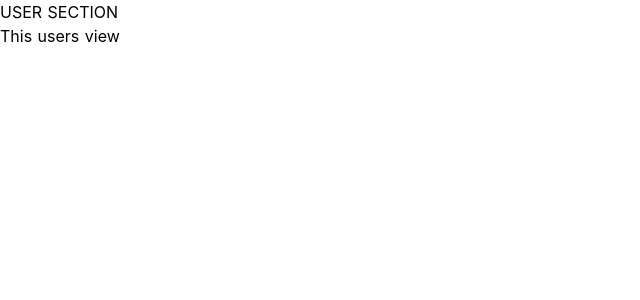
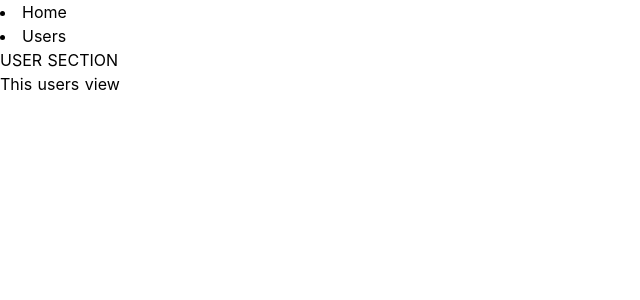
Before and after one commit to latif5/tryNextJS, a Nuxt app in the folder udemy/: page /users in a window 1280 px wide. Shown: the top 300 px of the page, without its empty margins (0-640 px from the left). Built offline with nearby package versions, Linux system fonts and the light colour scheme.

Commit message:
use components

```diff
--- /dev/null
+++ b/udemy/components/Header.vue
@@ -0,0 +1,10 @@
+<template>
+    <div>
+        <li>
+            <nuxt-link to="/">Home</nuxt-link>
+        </li>
+        <li>
+            <nuxt-link to="/users/">Users</nuxt-link>
+        </li>
+    </div>
+</template>
--- a/udemy/layouts/users.vue
+++ b/udemy/layouts/users.vue
@@ -1,6 +1,18 @@
 <template>
     <div>
+        <Header/>
         <h1>USER SECTION</h1>
         <nuxt/>
     </div>
 </template>
+
+<script>
+import Header from '~/components/Header'
+export default {
+    data (){
+        return {
+            Header
+        }
+    }
+}
+</script>
```
